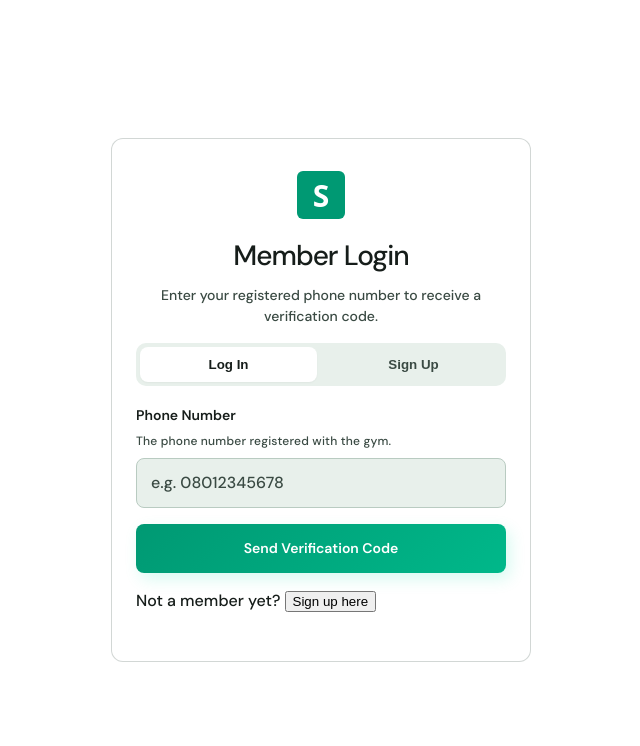
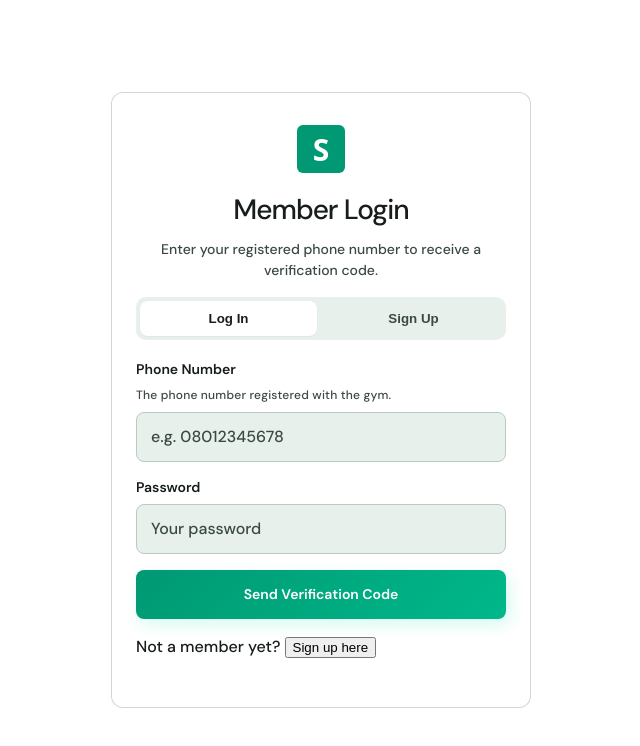
Before and after one commit to Hasoye/Spotter, a Next.js app: page /auth in a window 1280 px wide. Shown: the top 746 px of the page, without its empty margins (319-959 px from the left). Built offline with nearby package versions, Linux system fonts and the light colour scheme.

Commit message:
Add inline empty-field validation with 'This field must not be empty' on auth forms

```diff
--- a/app/auth/auth-client.tsx
+++ b/app/auth/auth-client.tsx
@@ -19,6 +19,7 @@ type FieldErrors = {
   email?: string;
   memberNumber?: string;
   phoneNumber?: string;
+  password?: string;
   otpCode?: string;
   termsAccepted?: string;
   form?: string;
@@ -26,6 +27,8 @@ type FieldErrors = {
 
 const EMAIL_PATTERN = /^[^\s@]+@[^\s@]+\.[^\s@]+$/;
 const MEMBER_NUMBER_LENGTH = 6;
+const PASSWORD_MIN_LENGTH = 8;
+const PASSWORD_HINT = `Must be at least ${PASSWORD_MIN_LENGTH} characters.`;
 
 const validateFullName = (value: string): string | undefined => {
   const trimmed = value.trim();
@@ -64,7 +67,20 @@ const validatePhoneNumber = (value: string): string | undefined => {
   return undefined;
 };
 
-type SignupField = "fullName" | "email" | "memberNumber" | "phoneNumber";
+const validatePassword = (value: string): string | undefined => {
+  if (!value) return EMPTY_FIELD_ERROR;
+  if (value.length < PASSWORD_MIN_LENGTH) {
+    return `Password must be at least ${PASSWORD_MIN_LENGTH} characters.`;
+  }
+  return undefined;
+};
+
+type SignupField =
+  | "fullName"
+  | "email"
+  | "memberNumber"
+  | "phoneNumber"
+  | "password";
 
 const validateSignupField = (
   field: SignupField,
@@ -79,6 +95,8 @@ const validateSignupField = (
       return validateMemberNumber(value);
     case "phoneNumber":
       return validatePhoneNumber(value);
+    case "password":
+      return validatePassword(value);
   }
 };
 
@@ -94,7 +112,7 @@ export default function AuthClient({ initialMode }: { initialMode: AuthMode }) {
   const [email, setEmail] = useState("");
   const [memberNumber, setMemberNumber] = useState("");
   const [phoneNumber, setPhoneNumber] = useState("");
-  const [tier, setTier] = useState<"BASIC" | "PREMIUM">("BASIC");
+  const [password, setPassword] = useState("");
   const [termsAccepted, setTermsAccepted] = useState(false);
   const [otpDigits, setOtpDigits] = useState<string[]>(Array(6).fill(""));
 
@@ -275,8 +293,12 @@ export default function AuthClient({ initialMode }: { initialMode: AuthMode }) {
     e.preventDefault();
 
     const phoneError = validatePhoneNumber(phoneNumber);
-    if (phoneError) {
-      setErrors({ phoneNumber: phoneError });
+    const passwordError = validatePassword(password);
+    const newErrors: FieldErrors = {};
+    if (phoneError) newErrors.phoneNumber = phoneError;
+    if (passwordError) newErrors.password = passwordError;
+    if (Object.keys(newErrors).length > 0) {
+      setErrors(newErrors);
       return;
     }
 
@@ -293,11 +315,13 @@ export default function AuthClient({ initialMode }: { initialMode: AuthMode }) {
     const emailError = validateEmail(email);
     const memberNumberError = validateMemberNumber(memberNumber);
     const phoneError = validatePhoneNumber(phoneNumber);
+    const passwordError = validatePassword(password);
 
     if (nameError) newErrors.fullName = nameError;
     if (emailError) newErrors.email = emailError;
     if (memberNumberError) newErrors.memberNumber = memberNumberError;
     if (phoneError) newErrors.phoneNumber = phoneError;
+    if (passwordError) newErrors.password = passwordError;
     if (!termsAccepted) newErrors.termsAccepted = EMPTY_FIELD_ERROR;
 
     setErrors(newErrors);
@@ -328,6 +352,7 @@ export default function AuthClient({ initialMode }: { initialMode: AuthMode }) {
         headers: { "Content-Type": "application/json" },
         body: JSON.stringify({
           phoneNumber: phoneNumber.trim(),
+          password,
           otpCode: code,
         }),
       });
@@ -371,7 +396,7 @@ export default function AuthClient({ initialMode }: { initialMode: AuthMode }) {
         body: JSON.stringify({
           fullName: fullName.trim(),
           phoneNumber: phoneNumber.trim(),
-          tier,
+          password,
           otpCode: code,
         }),
       });
@@ -501,6 +526,24 @@ export default function AuthClient({ initialMode }: { initialMode: AuthMode }) {
                   required
                   disabled={isLoading}
                   autoComplete="tel"
+                />
+
+                <Input
+                  id="loginPassword"
+                  label="Password"
+                  type="password"
+                  placeholder="Your password"
+                  value={password}
+                  onChange={(e) => {
+                    setPassword(e.target.value);
+                    clearFieldError("password");
+                  }}
+                  onBlur={(e) => handleBlur("password", e.target.value)}
+                  error={errors.password}
+                  hint={password ? PASSWORD_HINT : undefined}
+                  required
+                  disabled={isLoading}
+                  autoComplete="current-password"
                 />
 
                 <Button type="submit" isLoading={isLoading} id="login-send-otp">
@@ -674,18 +717,22 @@ export default function AuthClient({ initialMode }: { initialMode: AuthMode }) {
                   autoComplete="off"
                 />
 
-                <Select
-                  id="tier"
-                  label="Membership Tier"
-                  value={tier}
-                  onChange={(e) =>
-                    setTier(e.target.value as "BASIC" | "PREMIUM")
-                  }
-                  options={[
-                    { value: "BASIC", label: "Basic Tier" },
-                    { value: "PREMIUM", label: "Premium Tier" },
-                  ]}
+                <Input
+                  id="password"
+                  label="Password"
+                  type="password"
+                  placeholder="Create a password"
+                  value={password}
+                  onChange={(e) => {
+                    setPassword(e.target.value);
+                    clearFieldError("password");
+                  }}
+                  onBlur={(e) => handleBlur("password", e.target.value)}
+                  error={errors.password}
+                  hint={password ? PASSWORD_HINT : undefined}
+                  required
                   disabled={isLoading}
+                  autoComplete="new-password"
                 />
 
                 <div className="authCheckboxGroup">
```
